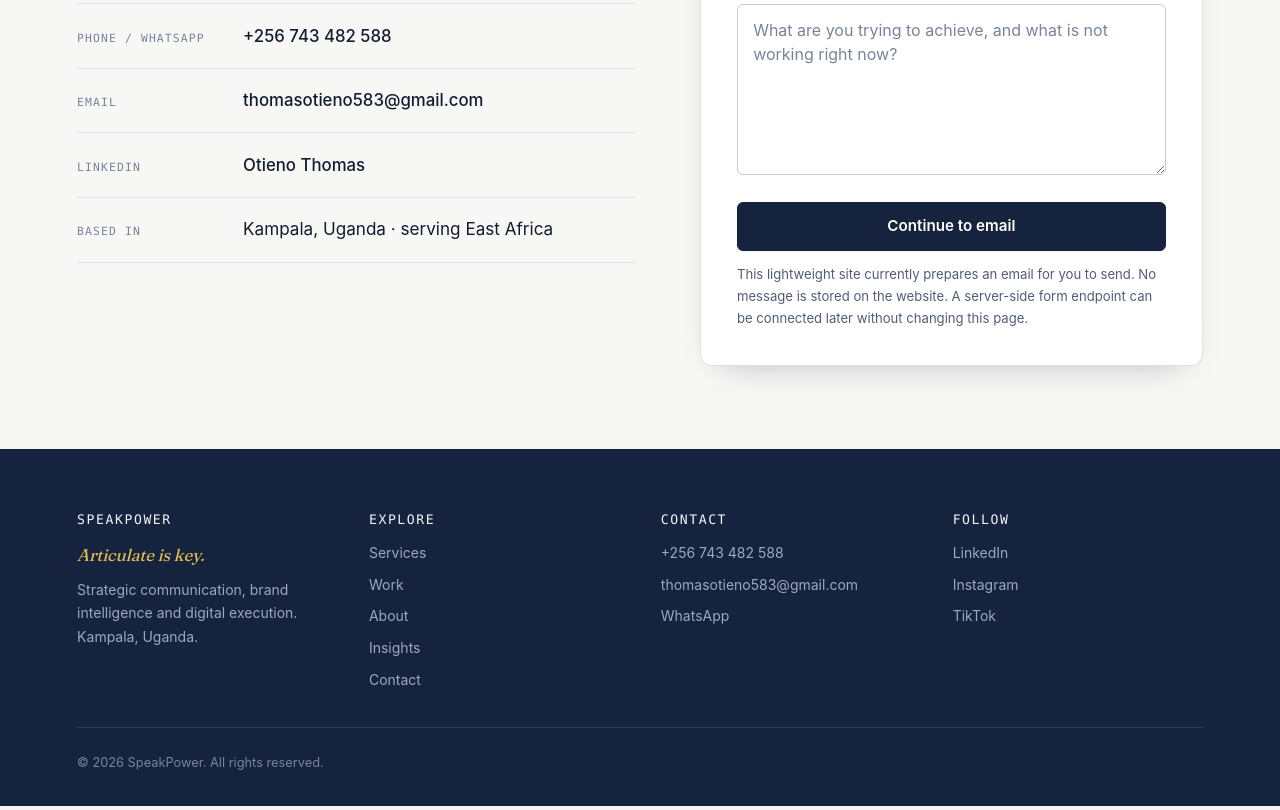
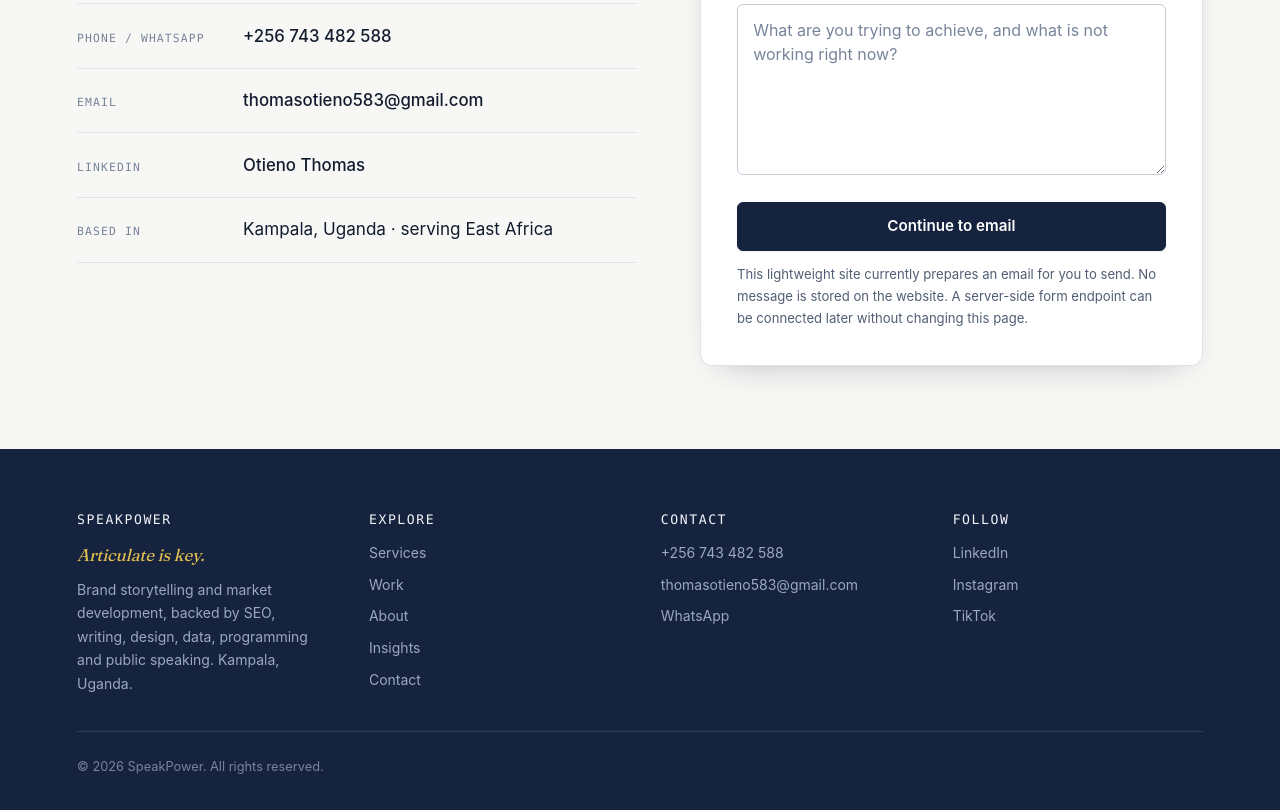
Before and after one commit to SpeakPower-commits/SpeakPower, a plain HTML site: page contact.html in a window 1280 px wide. Shown: the part 585-1395 px from the top of the page. Drawn offline with Linux system fonts and the light colour scheme.

Commit message:
Align global SpeakPower copy with new positioning

```diff
--- a/contact.html
+++ b/contact.html
@@ -29,7 +29,7 @@
 </form></div>
 </div></div></main>
 <footer class="site-footer"><div class="wrap"><div class="footer-grid">
-<div><h4>SpeakPower</h4><p class="footer-tagline">Articulate is key.</p><p>Strategic communication, brand intelligence and digital execution. Kampala, Uganda.</p></div>
+<div><h4>SpeakPower</h4><p class="footer-tagline">Articulate is key.</p><p>Brand storytelling and market development, backed by SEO, writing, design, data, programming and public speaking. Kampala, Uganda.</p></div>
 <div><h4>Explore</h4><div class="footer-links"><a href="services.html">Services</a><a href="work.html">Work</a><a href="about.html">About</a><a href="https://speakpower1.blogspot.com" target="_blank" rel="noopener">Insights</a><a href="contact.html">Contact</a></div></div>
 <div><h4>Contact</h4><div class="footer-links"><a href="tel:+256743482588">+256 743 482 588</a><a href="mailto:thomasotieno583@gmail.com">thomasotieno583@gmail.com</a><a href="https://wa.me/256743482588" target="_blank" rel="noopener">WhatsApp</a></div></div>
 <div><h4>Follow</h4><div class="footer-links"><a href="https://www.linkedin.com/in/otieno-thomas-a39b1b21b/" target="_blank" rel="noopener">LinkedIn</a><a href="https://www.instagram.com/otienothomas8/" target="_blank" rel="noopener">Instagram</a><a href="https://www.tiktok.com/@otom323" target="_blank" rel="noopener">TikTok</a></div></div>
```
